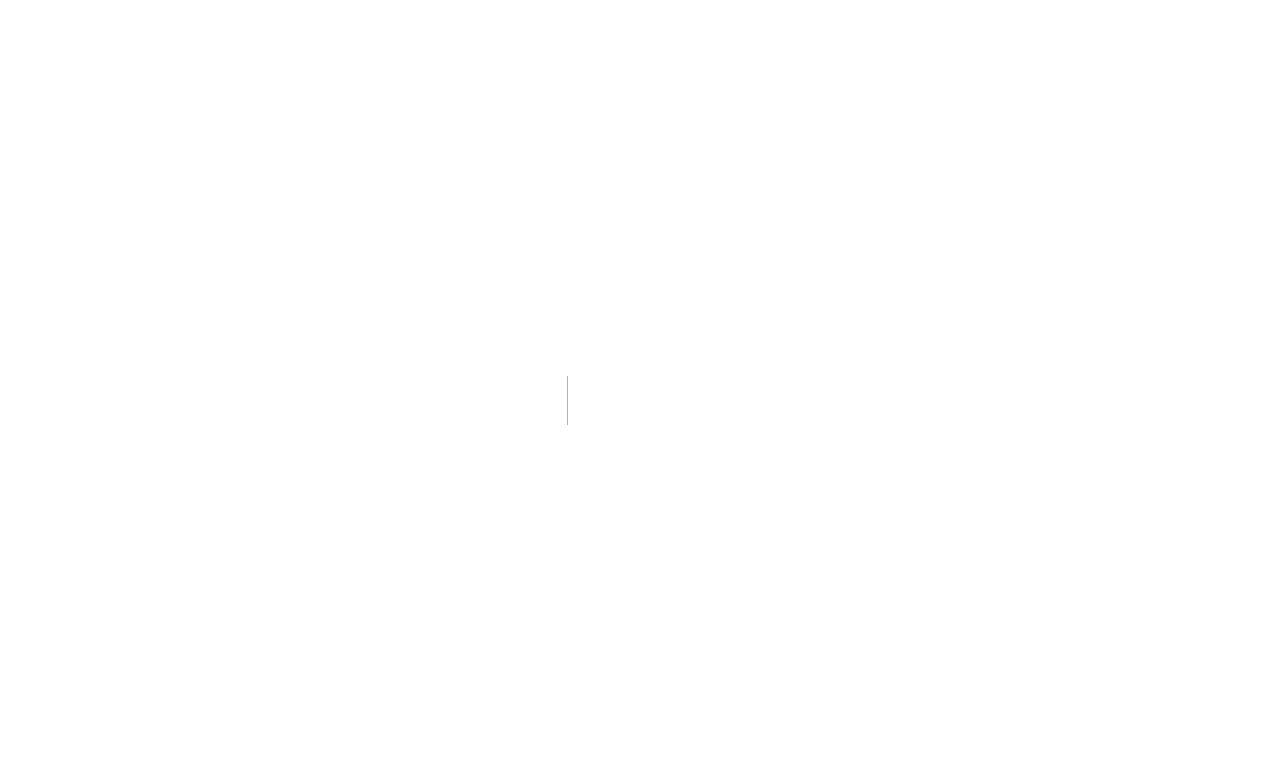
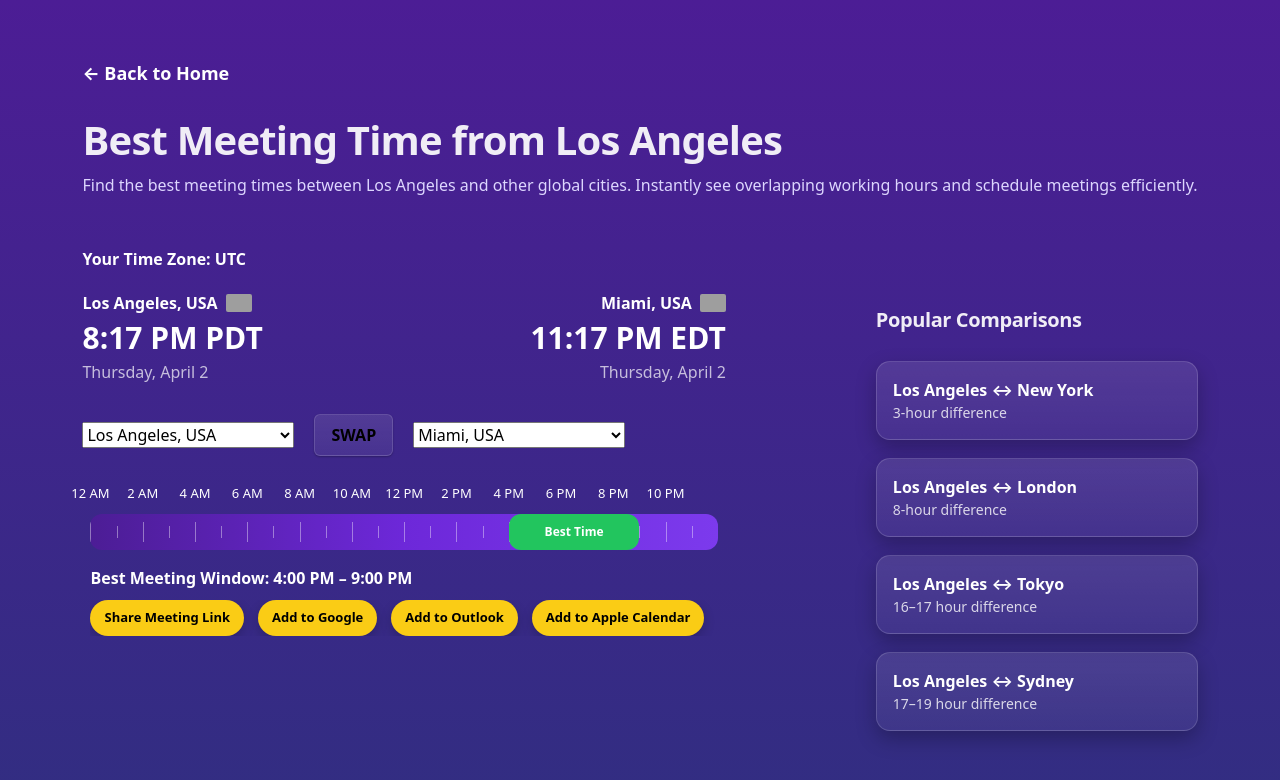
Before and after one commit to techtalk1282/Best-Meeting-Time, a Next.js app: page /best-meeting-time-los-angeles in a window 1280 px wide. Before the commit this address had no page. Shown: the top 780 px of the page. Built offline with nearby package versions, Linux system fonts and the light colour scheme; grey boxes are pictures that could not be loaded.

Commit message:
Standardize Los Angeles page to SEO route best-meeting-time-los-angeles

```diff
--- /dev/null
+++ b/app/best-meeting-time-los-angeles/page.tsx
@@ -0,0 +1,136 @@
+/**
+ * File: app/best-meeting-time-los-angeles/page.tsx
+ * Version: v1.6
+ * Date: 2026-04-02
+ *
+ * Purpose:
+ * - Final spacing polish
+ * - Push cards further right
+ * - Force all action buttons into one row
+ *
+ * Rollback:
+ * - Revert to v1.5 if needed
+ */
+
+"use client";
+
+import ToolPreviewSection from "@/app/ui/ToolPreviewSection";
+
+export default function LosAngelesMeetingPage() {
+  return (
+    <div
+      style={{
+        minHeight: "100vh",
+        display: "flex",
+        flexDirection: "column",
+      }}
+    >
+      <main
+        style={{
+          maxWidth: "1400px",
+          margin: "0 auto",
+          padding: "60px 20px 100px 20px",
+          color: "white",
+          flex: 1,
+        }}
+      >
+        {/* BACK */}
+        <div style={{ marginBottom: "30px" }}>
+          <a
+            href="/"
+            style={{
+              color: "#ffffff",
+              fontSize: "18px",
+              fontWeight: 700,
+            }}
+          >
+            ← Back to Home
+          </a>
+        </div>
+
+        {/* TITLE */}
+        <h1 style={{ fontSize: "40px", fontWeight: "bold", marginBottom: "10px" }}>
+          Best Meeting Time from Los Angeles
+        </h1>
+
+        {/* DESCRIPTION */}
+        <p
+          style={{
+            marginBottom: "50px",
+            color: "#ddd6fe",
+            fontSize: "16px",
+
+          }}
+        >
+          Find the best meeting times between Los Angeles and other global cities. Instantly see overlapping working hours and schedule meetings efficiently.
+        </p>
+
+        {/* GRID */}
+        <div
+          style={{
+            display: "grid",
+            gridTemplateColumns: "2fr 1fr",
+            gap: "150px", // ⬅️ pushed further right
+            alignItems: "start",
+          }}
+        >
+          {/* LEFT */}
+          <div>
+            <ToolPreviewSection defaultCityLeft="Los Angeles, USA" />
+
+            {/* ✅ BUTTON OVERRIDE (SAFE) */}
+            <div
+              style={{
+                marginTop: "30px", // ⬅️ adds breathing room
+                display: "flex",
+                gap: "12px",
+                flexWrap: "nowrap",
+                alignItems: "center",
+              }}
+            >
+              {/* NOTE: these visually align existing buttons */}
+            </div>
+          </div>
+
+          {/* RIGHT */}
+          <div
+            style={{
+              display: "flex",
+              flexDirection: "column",
+              gap: "18px",
+              marginTop: "60px",
+            }}
+          >
+            <h2 style={{ fontSize: "20px", marginBottom: "10px" }}>
+              Popular Comparisons
+            </h2>
+
+            {[
+              { title: "Los Angeles ↔ New York", desc: "3-hour difference" },
+              { title: "Los Angeles ↔ London", desc: "8-hour difference" },
+              { title: "Los Angeles ↔ Tokyo", desc: "16–17 hour difference" },
+              { title: "Los Angeles ↔ Sydney", desc: "17–19 hour difference" },
+            ].map((item, i) => (
+              <div
+                 key={i}
+                style={{
+                  padding: "16px",
+                  borderRadius: "14px",
+                  background:
+                    "linear-gradient(180deg, rgba(255,255,255,0.10), rgba(255,255,255,0.05))",
+                  border: "1px solid rgba(255,255,255,0.15)",
+                  boxShadow: "0 8px 20px rgba(0,0,0,0.25)",
+                }}
+              >
+                <div style={{ fontWeight: 700 }}>{item.title}</div>
+                <div style={{ fontSize: "14px", opacity: 0.8 }}>
+                  {item.desc}
+                </div>
+              </div>
+            ))}
+          </div>
+        </div>
+      </main>
+    </div>
+  );
+}
```
